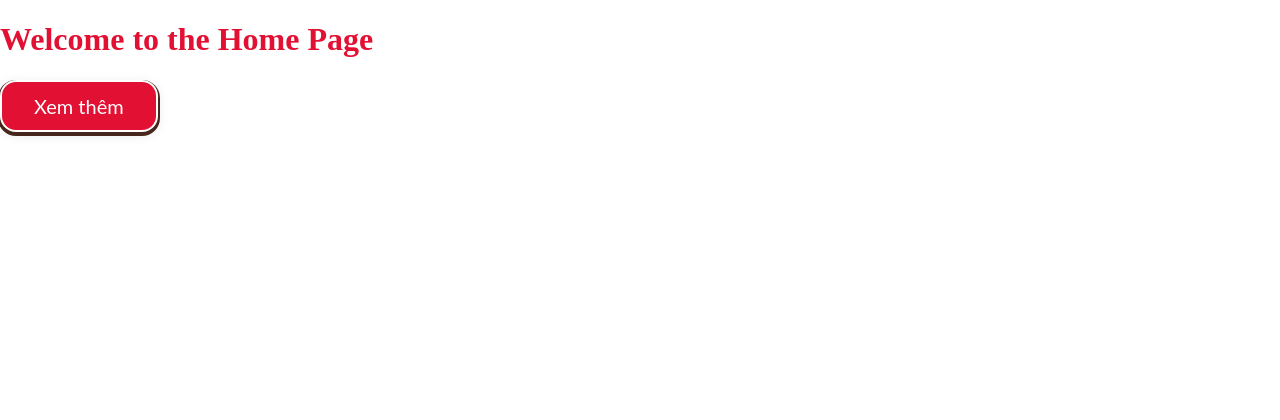
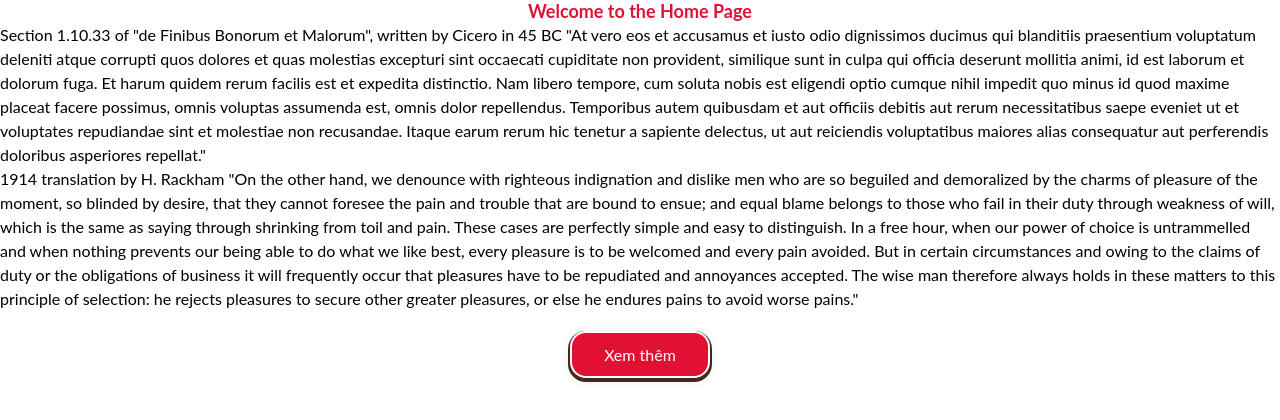
Before and after one commit to Web-Development-Group11/cake-web-project, a React (Create React App) app in the folder frontend/: page / in a window 1280 px wide. Shown: the top 420 px of the page. Built offline with nearby package versions, Linux system fonts and the light colour scheme.

Commit message:
update button and variable

```diff
--- a/frontend/package.json
+++ b/frontend/package.json
@@ -7,6 +7,7 @@
     "@testing-library/react": "^13.4.0",
     "@testing-library/user-event": "^13.5.0",
     "axios": "^1.6.2",
+    "node-lipsum": "^1.0.1",
     "react": "^18.2.0",
     "react-dom": "^18.2.0",
     "react-router-dom": "^6.18.0",
@@ -40,6 +41,7 @@
     ]
   },
   "devDependencies": {
+    "@babel/plugin-proposal-private-property-in-object": "^7.21.11",
     "webpack-cli": "^5.1.4"
   }
 }
--- a/frontend/src/Variable.css
+++ b/frontend/src/Variable.css
@@ -18,9 +18,56 @@
     --text : var(--black);
     --highlight-text : var(--brown);
 
-    /* Set font variants */
+
 }
 
 
 @import 'https://fonts.googleapis.com/css?family=Lobster';
 @import 'https://fonts.googleapis.com/css?family=Lato';
+
+/* Set font variants */
+.heading {
+    font-family: Lobster;
+    font-size: 32px;
+    line-height: 1.3;
+}
+
+.title--1 {
+    font-family: Lobster;
+    font-size: 24px;
+    line-height: 1.3;
+}
+
+.title--2 {
+    font-family: Lobster;
+    font-size: 20px;
+    line-height: 1.3;
+}
+
+.title--3 {
+    font-family: Lato;
+    font-size: 20px;
+    font-weight: 900;
+    line-height: 1.3;
+}
+
+.title--4 {
+    font-family: Lato;
+    font-size: 18px;
+    font-weight: 700;
+    line-height: 1.3;
+}
+
+.body--1 {
+    font-family: Lato;
+    font-size: 20px;
+    font-weight: 400;
+    line-height: 1.5;
+}
+
+.body--2 {
+    font-family: Lato;
+    font-size: 16px;
+    font-weight: 400;
+    line-height: 1.5;
+}
--- a/frontend/src/components/button/Button.css
+++ b/frontend/src/components/button/Button.css
@@ -1,9 +1,9 @@
 @import url("../../Variable.css");
 
-/* Button style defaut */
-.btn {
+/* Button 1 style defaut */
+.btn1 {
     background: transparent;
-    font-size: 20px;
+    font-size: 16px;
     font-family: Lato;
     cursor: pointer;
     padding: 12px 32px;
@@ -11,22 +11,48 @@
     border-radius: 16px;
     box-shadow: 0 2px 0 2px var(--brown),
                 0px 3px 12px rgba(0, 0, 0, 0.10);
-    position: relative;
+    /* position: relative; */
     overflow: hidden;
 }
 
-/* Button style when hovering */
-.btn:hover {
+/* Button 1 style when hovering */
+.btn1:hover {
     background-color: var(--variant);
     color: var(--text);
     box-shadow: 0 2px 0 2px var(--brown),
                 0px 8px 32px rgba(0, 0, 0, 0.12)
 }
 
-/* Button style when pressing */
-.btn:active {
+/* Button 1 style when pressing */
+.btn1:active {
     box-shadow: 0 1px 0 1px var(--brown),
                 0px 1px 8px rgba(0, 0, 0, 0.12)
+}
+
+/* Button 2 style defaut */
+.btn2 {
+    background: transparent;
+    font-size: 16px;
+    font-family: Lato;
+    cursor: pointer;
+    padding: 12px 32px;
+    border: transparent;
+    border-radius: 16px;
+    box-shadow: 0px 3px 12px rgba(0, 0, 0, 0.10);
+    /* position: relative; */
+    overflow: hidden;
+}
+
+/* Button 2 style when hovering */
+.btn2:hover {
+    background-color: var(--variant);
+    color: var(--text);
+    box-shadow: 0px 8px 32px rgba(0, 0, 0, 0.12)
+}
+
+/* Button 2 style when pressing */
+.btn2:active {
+    box-shadow: 0px 1px 8px rgba(0, 0, 0, 0.12)
 }
 
 /* Variations */
--- a/frontend/src/components/button/Button.js
+++ b/frontend/src/components/button/Button.js
@@ -2,9 +2,9 @@ import React from 'react'
 import './Button.css'
 
 const Button = (props) => {
-  const {children} = props;
+  const {type, children} = props;
   return (
-    <button className='btn primary'>{children}</button>
+    <button className={type}>{children}</button>
   )
 }
 
--- a/frontend/src/pages/Home/Home.js
+++ b/frontend/src/pages/Home/Home.js
@@ -4,8 +4,16 @@ import './Home.css';
 const Home = () =>{
     return (
         <div>
-            <h1>Welcome to the Home Page</h1>
-            <Button>Xem thêm</Button>
+            <div className='title--4
+            '>Welcome to the Home Page</div>
+            <div className='body--2'>
+            Section 1.10.33 of "de Finibus Bonorum et Malorum", written by Cicero in 45 BC
+"At vero eos et accusamus et iusto odio dignissimos ducimus qui blanditiis praesentium voluptatum deleniti atque corrupti quos dolores et quas molestias excepturi sint occaecati cupiditate non provident, similique sunt in culpa qui officia deserunt mollitia animi, id est laborum et dolorum fuga. Et harum quidem rerum facilis est et expedita distinctio. Nam libero tempore, cum soluta nobis est eligendi optio cumque nihil impedit quo minus id quod maxime placeat facere possimus, omnis voluptas assumenda est, omnis dolor repellendus. Temporibus autem quibusdam et aut officiis debitis aut rerum necessitatibus saepe eveniet ut et voluptates repudiandae sint et molestiae non recusandae. Itaque earum rerum hic tenetur a sapiente delectus, ut aut reiciendis voluptatibus maiores alias consequatur aut perferendis doloribus asperiores repellat." <br/>
+
+1914 translation by H. Rackham
+"On the other hand, we denounce with righteous indignation and dislike men who are so beguiled and demoralized by the charms of pleasure of the moment, so blinded by desire, that they cannot foresee the pain and trouble that are bound to ensue; and equal blame belongs to those who fail in their duty through weakness of will, which is the same as saying through shrinking from toil and pain. These cases are perfectly simple and easy to distinguish. In a free hour, when our power of choice is untrammelled and when nothing prevents our being able to do what we like best, every pleasure is to be welcomed and every pain avoided. But in certain circumstances and owing to the claims of duty or the obligations of business it will frequently occur that pleasures have to be repudiated and annoyances accepted. The wise man therefore always holds in these matters to this principle of selection: he rejects pleasures to secure other greater pleasures, or else he endures pains to avoid worse pains."
+            </div> <br/>
+            <Button type='btn1 primary'>Xem thêm</Button>
         </div>
     )
 }
--- a/frontend/src/pages/home/Home.css
+++ b/frontend/src/pages/home/Home.css
@@ -1,5 +1,10 @@
 @import url("../../Variable.css");
-h1 {
+
+.title--4 {
     color: var(--primary-color);
-    font-family: Lobster;
+    text-align: center;
 }
+.btn1 {
+    display: flex;
+    margin: 0 auto;
+}
```
Also changed, not shown: 1 other file (tests, documents, lock files or other folders).
